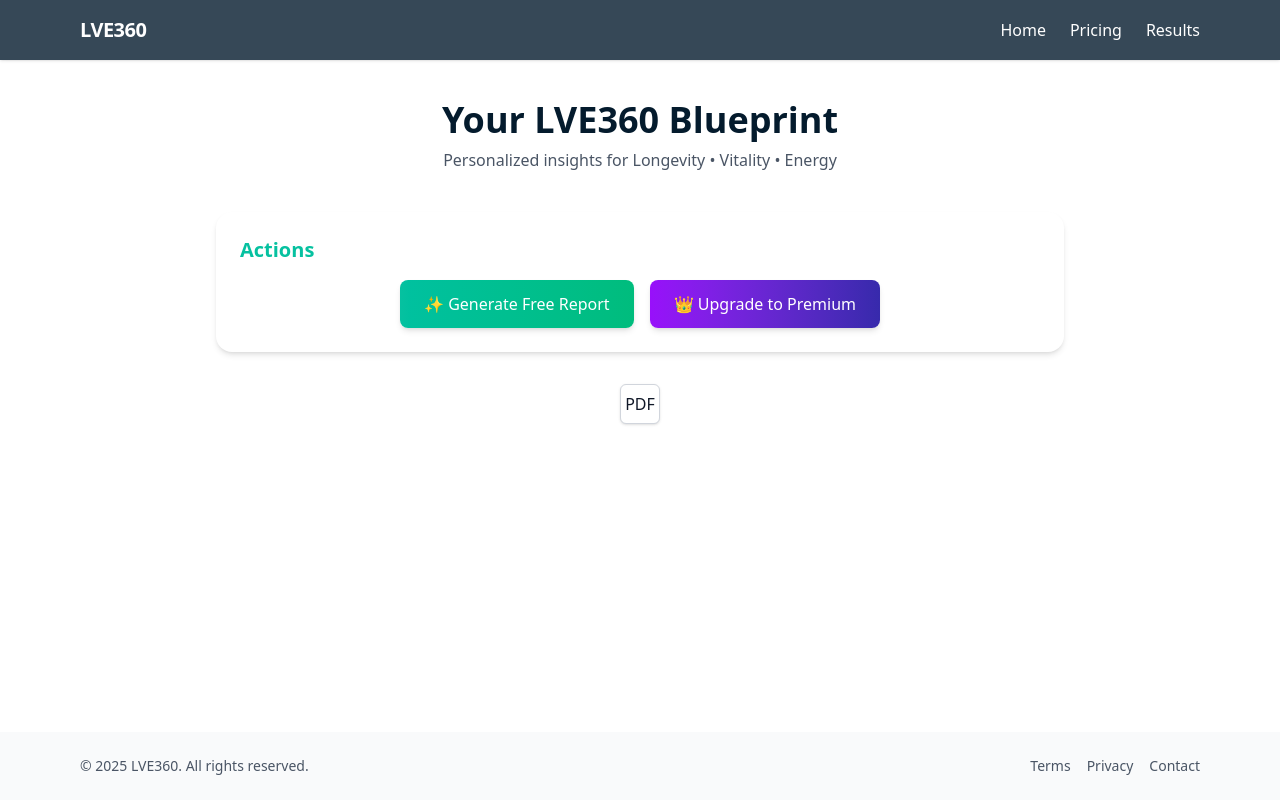
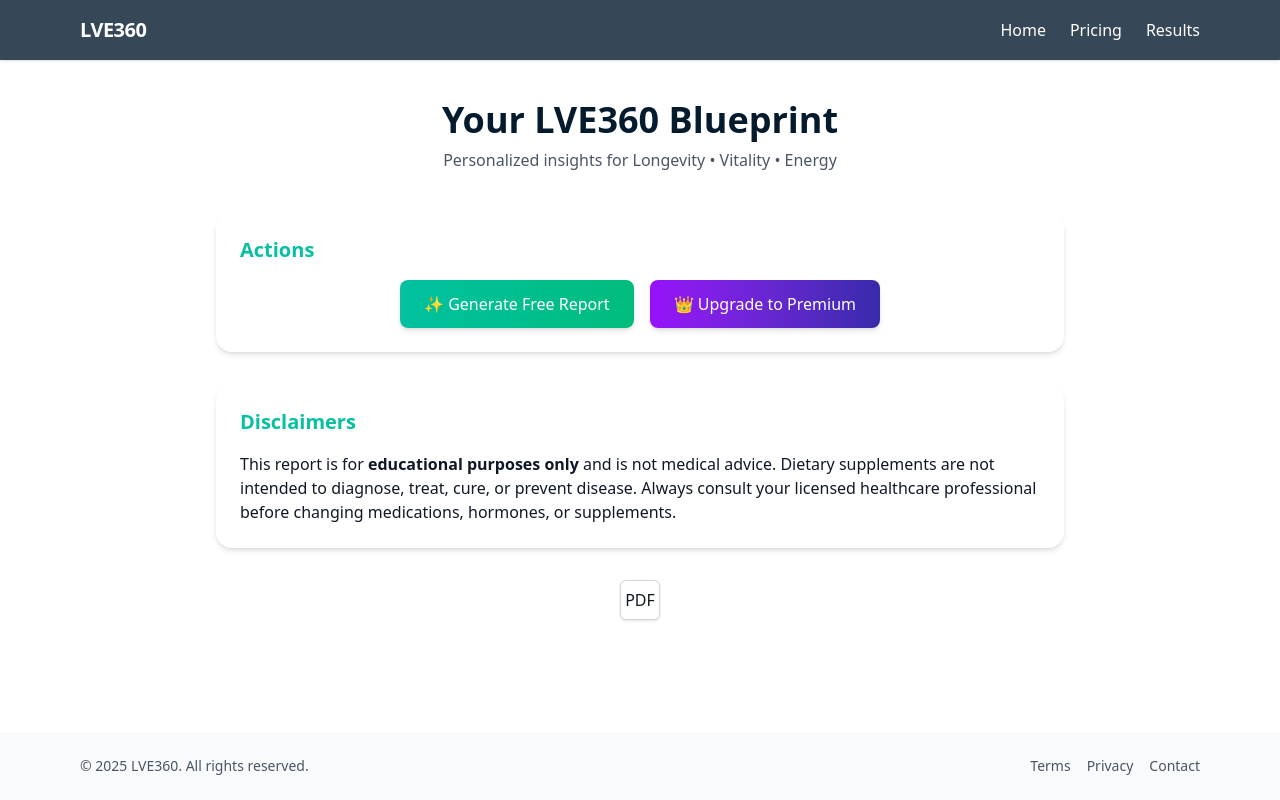
Before and after one commit to LGomes360/lve360-app, a Next.js app: page /results in a window 1280 px wide. Built offline with nearby package versions, Linux system fonts and the light colour scheme.

Commit message:
Update page.tsx

```diff
--- a/app/results/page.tsx
+++ b/app/results/page.tsx
@@ -7,6 +7,13 @@ import remarkGfm from "remark-gfm";
 import CTAButton from "@/components/CTAButton";
 
 /* ───────── helpers ───────── */
+
+const STATIC_DISCLAIMER = `
+This report is for **educational purposes only** and is not medical advice.
+Dietary supplements are not intended to diagnose, treat, cure, or prevent disease.
+Always consult your licensed healthcare professional before changing
+medications, hormones, or supplements.
+`;
 
 function sanitizeMarkdown(md: string): string {
   return md
@@ -67,17 +74,18 @@ function ResultsContent() {
   const searchParams = useSearchParams();
   const tallyId = searchParams?.get("tally_submission_id") ?? null;
 
-  async function callApi(path: string, body?: any) {
-    const opts =
-      body === undefined
-        ? {}
-        : {
+  async function api(path: string, body?: any) {
+    const res = await fetch(
+      path,
+      body
+        ? {
             method: "POST",
             headers: { "Content-Type": "application/json" },
             body: JSON.stringify(body),
-          };
-    const res = await fetch(path, opts);
-    if (!res.ok) throw new Error(`API error ${res.status}`);
+          }
+        : {}
+    );
+    if (!res.ok) throw new Error(`API ${res.status}`);
     return res.json();
   }
 
@@ -85,7 +93,7 @@ function ResultsContent() {
     if (!tallyId) return;
     (async () => {
       try {
-        const data = await callApi(
+        const data = await api(
           `/api/get-stack?submission_id=${encodeURIComponent(tallyId)}`
         );
         const raw = data?.stack?.sections?.markdown ?? data?.stack?.summary ?? "";
@@ -101,7 +109,7 @@ function ResultsContent() {
     try {
       setGenerating(true);
       setError(null);
-      const data = await callApi("/api/generate-stack", {
+      const data = await api("/api/generate-stack", {
         tally_submission_id: tallyId,
       });
       const raw =
@@ -131,7 +139,7 @@ function ResultsContent() {
     }
   }
 
-  /* ---- extract all 14 headings ---- */
+  /* ---- extract 14 sections ---- */
   const sec = useMemo(() => {
     const md = markdown ?? "";
     return {
@@ -152,7 +160,7 @@ function ResultsContent() {
       lifestyle:   extractSection(md, ["Lifestyle Prescriptions"]),
       longevity:   extractSection(md, ["Longevity Levers"]),
       weekTry:     extractSection(md, ["This Week Try", "Weekly Experiment"]),
-      disclaimers: extractSection(md, ["Disclaimers"]),
+      disclaimers: extractSection(md, ["Disclaimers"]) ?? STATIC_DISCLAIMER,
     };
   }, [markdown]);
 
@@ -195,7 +203,6 @@ function ResultsContent() {
       {sec.weekTry     && <SectionCard title="This Week Try"><Prose>{sec.weekTry}</Prose></SectionCard>}
       {sec.disclaimers && <SectionCard title="Disclaimers"><Prose>{sec.disclaimers}</Prose></SectionCard>}
 
-      {/* Export PDF */}
       <div className="flex justify-center mt-8">
         <button
           onClick={exportPDF}
```
